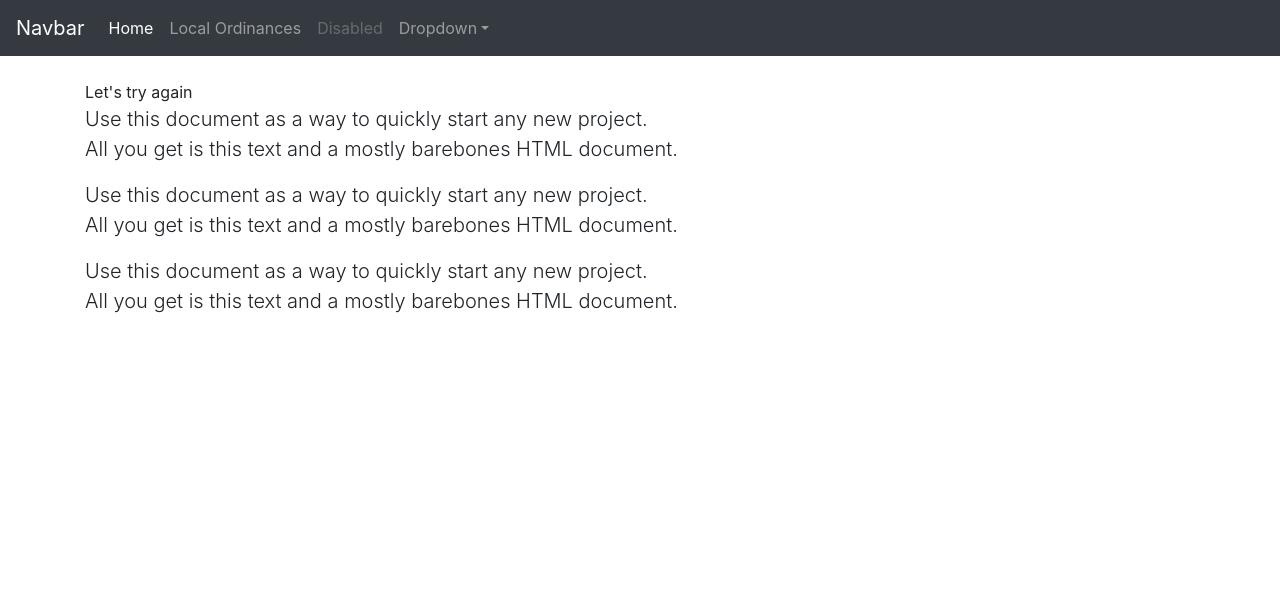
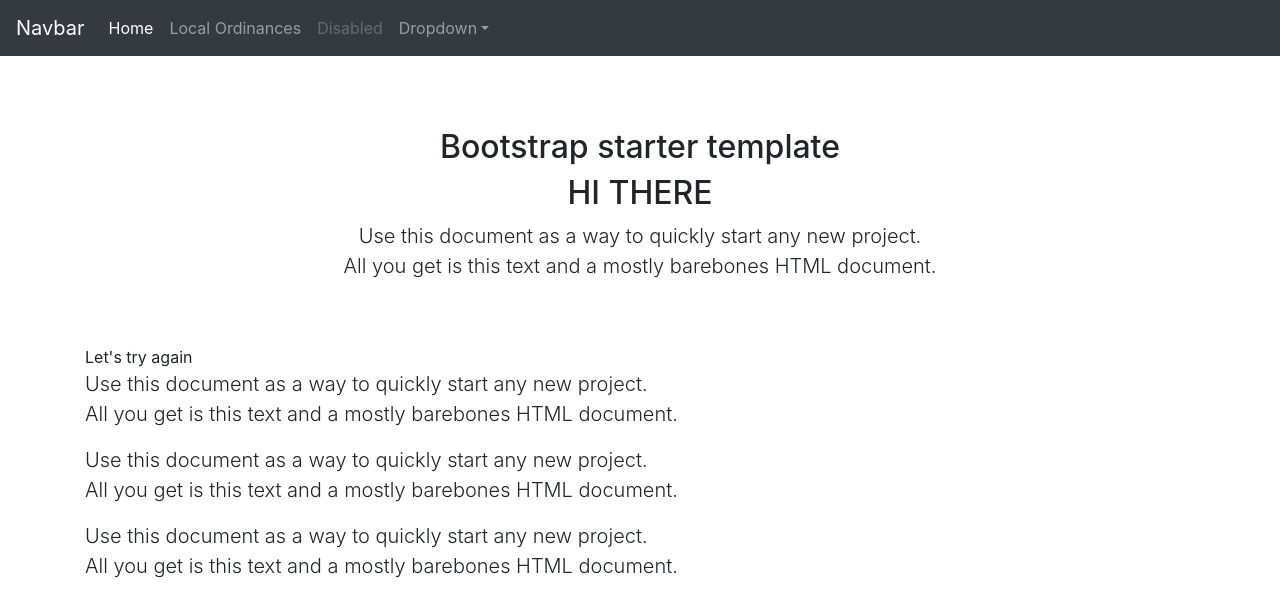
Before and after one commit to Covidevictions/main, a plain HTML site: page index.html in a window 1280 px wide. Drawn offline with nearby package versions, Linux system fonts and the light colour scheme.

Commit message:
Update index.html

```diff
--- a/index.html
+++ b/index.html
@@ -46,7 +46,7 @@
       </div>
     </nav>
 
-    <!--<main role="main" class="container">
+  <main role="main" class="container">
 
       <div class="starter-template">
         <h2>Bootstrap starter template</h2>
@@ -54,7 +54,7 @@
         <p class="lead">Use this document as a way to quickly start any new project.<br> All you get is this text and a mostly barebones HTML document.</p>
       </div>
 
-    </main>-->
+    </main>
       <div class="container">Let's try again  <p class="lead">Use this document as a way to quickly start any new project.<br> All you get is this text and a mostly barebones HTML document.</p>  <p class="lead">Use this document as a way to quickly start any new project.<br> All you get is this text and a mostly barebones HTML document.</p>  <p class="lead">Use this document as a way to quickly start any new project.<br> All you get is this text and a mostly barebones HTML document.</p></div>
 
     <!-- Optional JavaScript -->
```
